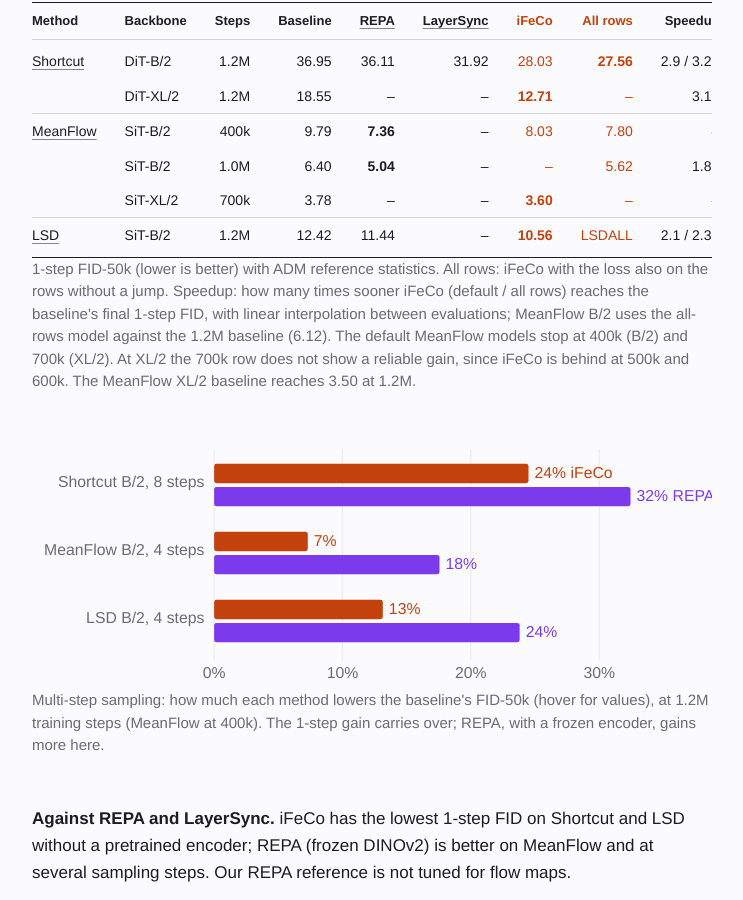
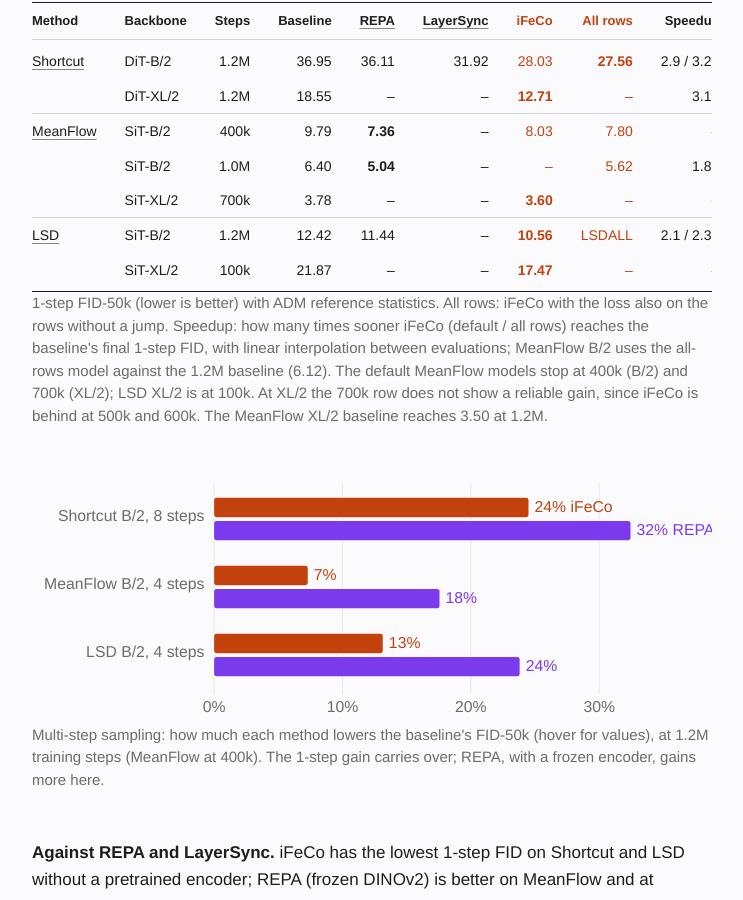
Before and after one commit to rabiulcste/rabiulcste.github.io, a Jekyll site: the page built from ifeco-flow-maps/index.html, in a window 1280 px wide and 900 px high, scrolled down 5164 px. Shown: the whole window, without its empty margins (268-1011 px from the left). Built offline with Jekyll 4.4.1, drawn with Linux system fonts in a browser that asks for light colours.

Commit message:
iFeCo: LSD XL/2 at 100k

```diff
--- a/ifeco-flow-maps/index.html
+++ b/ifeco-flow-maps/index.html
@@ -898,10 +898,11 @@ bibtex: |
                 <tr><td></td><td class="l"><span class="fe-long">SiT-</span>B/2</td><td class="fe-desk">1.0M</td><td>6.40</td><td><strong>5.04</strong></td><td class="fe-desk">&ndash;</td><td class="ours">&ndash;</td><td class="ours">5.62</td><td>1.8&times;</td></tr>
                 <tr><td></td><td class="l"><span class="fe-long">SiT-</span>XL/2</td><td class="fe-desk">700k</td><td>3.78</td><td>&ndash;</td><td class="fe-desk">&ndash;</td><td class="ours"><strong>3.60</strong></td><td class="ours">&ndash;</td><td>&ndash;</td></tr>
                 <tr class="grp"><td><a href="https://arxiv.org/abs/2505.18825">LSD</a></td><td class="l"><span class="fe-long">SiT-</span>B/2</td><td class="fe-desk">1.2M</td><td>12.42</td><td>11.44</td><td class="fe-desk">&ndash;</td><td class="ours"><strong>10.56</strong></td><td class="ours">LSDALL</td><td>2.1 / 2.3&times;</td></tr>
+                <tr><td></td><td class="l"><span class="fe-long">SiT-</span>XL/2</td><td class="fe-desk">100k</td><td>21.87</td><td>&ndash;</td><td class="fe-desk">&ndash;</td><td class="ours"><strong>17.47</strong></td><td class="ours">&ndash;</td><td>&ndash;</td></tr>
             </tbody>
         </table>
     </div>
-    <p class="caption">1-step FID-50k (lower is better) with ADM reference statistics. All rows: iFeCo with the loss also on the rows without a jump. Speedup: how many times sooner iFeCo (default / all rows) reaches the baseline's final 1-step FID, with linear interpolation between evaluations; MeanFlow B/2 uses the all-rows model against the 1.2M baseline (6.12). The default MeanFlow models stop at 400k (B/2) and 700k (XL/2). At XL/2 the 700k row does not show a reliable gain, since iFeCo is behind at 500k and 600k. The MeanFlow XL/2 baseline reaches 3.50 at 1.2M.</p>
+    <p class="caption">1-step FID-50k (lower is better) with ADM reference statistics. All rows: iFeCo with the loss also on the rows without a jump. Speedup: how many times sooner iFeCo (default / all rows) reaches the baseline's final 1-step FID, with linear interpolation between evaluations; MeanFlow B/2 uses the all-rows model against the 1.2M baseline (6.12). The default MeanFlow models stop at 400k (B/2) and 700k (XL/2); LSD XL/2 is at 100k. At XL/2 the 700k row does not show a reliable gain, since iFeCo is behind at 500k and 600k. The MeanFlow XL/2 baseline reaches 3.50 at 1.2M.</p>
     <figure class="fe-fig">
 <svg class="fs bars-ms" viewBox="0 0 560 218" role="img" aria-label="Multi-step FID reduction against the baseline. Shortcut B/2, 8 steps: iFeCo 24%, REPA 32%; MeanFlow B/2, 4 steps: iFeCo 7%, REPA 18%; LSD B/2, 4 steps: iFeCo 13%, REPA 24%.">
 <line class="grid" x1="150.0" y1="20" x2="150.0" y2="194"/>
```
